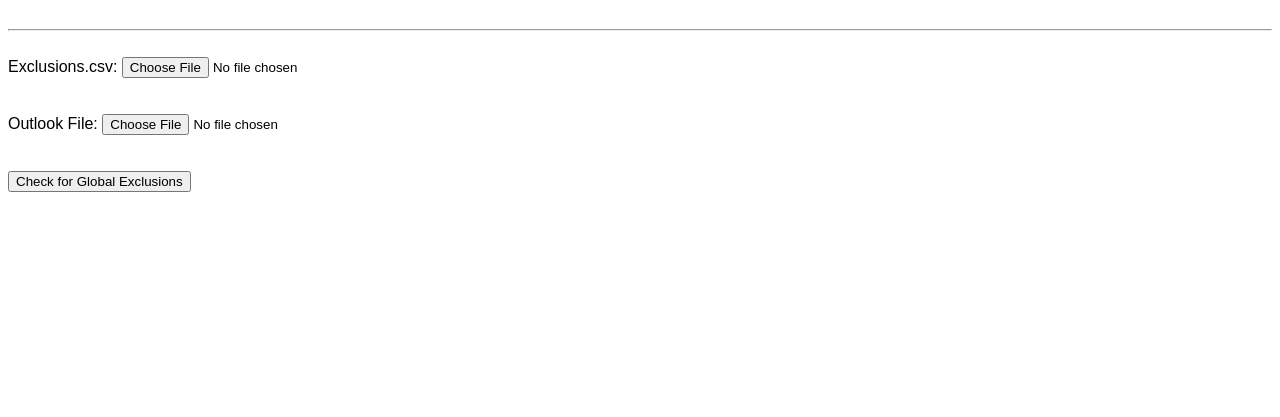
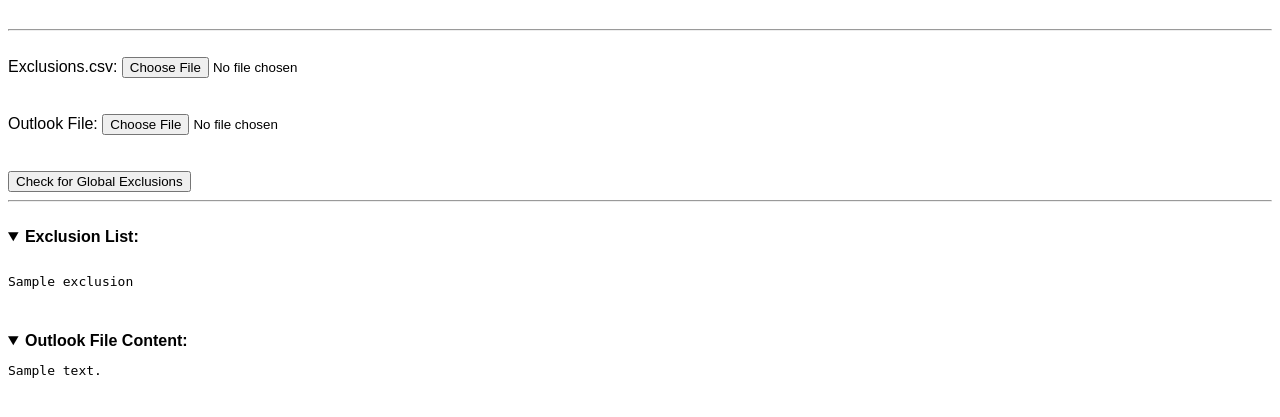
Before and after one commit to lt4753/dc1-global-exclusion-check, a Flask app: template templates/index.html in a window 1280 px wide. Shown: the part 253-670 px from the top of the page. Run offline with Flask 3, Linux system fonts and the light colour scheme; the template is opened without the code that fills it: most values are stand-ins (such as "Sample title", 1, 10 or a date in 2020).

Commit message:
dev commit

```diff
--- a/app.py
+++ b/app.py
@@ -108,7 +108,7 @@
             return redirect(request.url)
 
         matches = find_matches(content, exclusions)
-        return render_template("results.html", matches=matches, content=content, exclusions=exclusions)
+        return render_template("index.html", matches=matches, content=content, exclusions=exclusions)
 
 
     return render_template("index.html")
--- a/templates/index.html
+++ b/templates/index.html
@@ -23,5 +23,32 @@
     <label>Outlook File: <input type="file" name="outlook" required></label><br><br><br>
     <input type="submit" value="Check for Global Exclusions">
   </form>
+  <!-- testing here -->
+  <hr>
+    <br>
+
+  <div class="side-by-side">
+    <!-- LEFT SIDE: Exclusion List -->
+    <div class="left">
+      <details open>
+        <summary><b>Exclusion List:</b></summary>
+        <pre>
+{% for exclusion in exclusions %}
+{{ exclusion }}
+{% endfor %}
+        </pre>
+      </details>
+    </div>
+
+    <!-- RIGHT SIDE: Outlook Content -->
+    <div class="right">
+      <details open>
+        <summary><b>Outlook File Content:</b></summary>
+        <pre>
+{{ content }}
+        </pre>
+      </details>
+    </div>
+  </div>
 </body>
 </html>
```
